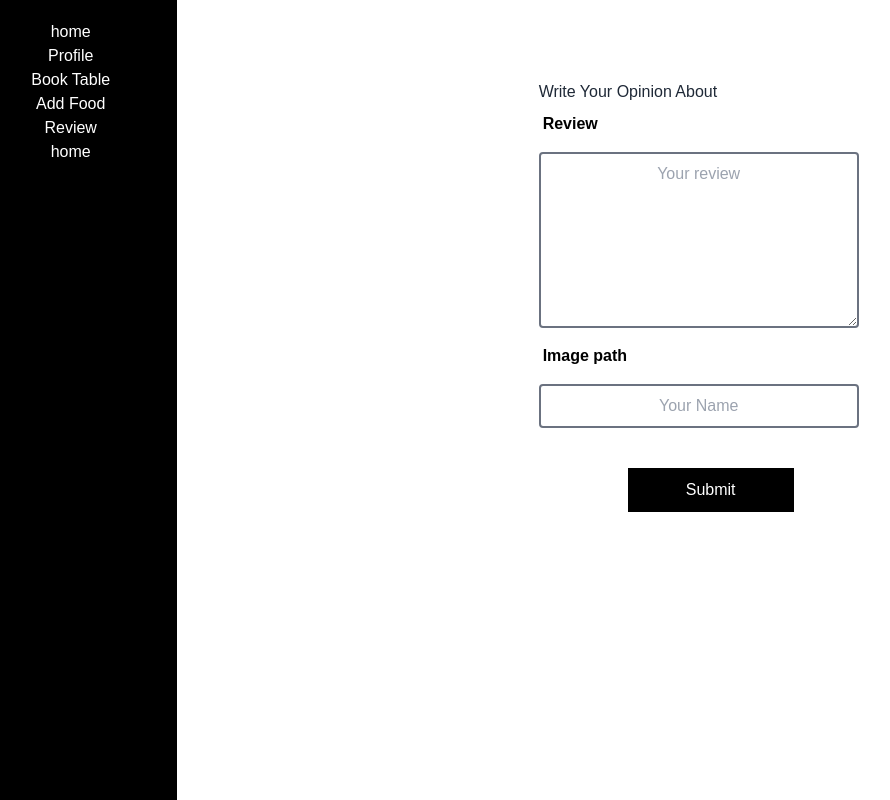
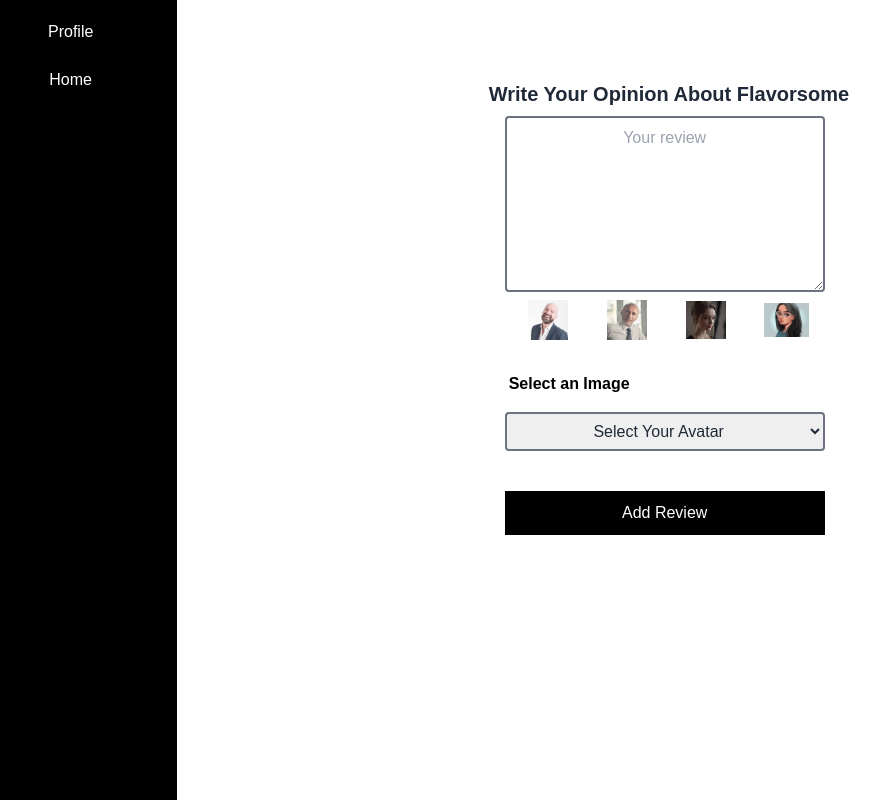
Before and after one commit to MdNadiruzzamanNibras/flavorsome, a Next.js app: page /dashboard/review in a window 1280 px wide. Shown: the whole page, without its empty margins (36-926 px from the left). Built offline with nearby package versions, Linux system fonts and the light colour scheme; no server answers.

Commit message:
review dynamic

```diff
--- a/src/Component/Home/HeroAfter.js
+++ b/src/Component/Home/HeroAfter.js
@@ -1,6 +1,6 @@
 import Image from "next/image";
-import chef from "../../../public/images/hero-after/main_chef.jpg"
-import an from "../../../public/images/hero-after/lafing.jpg"
+import chef from "../../../public/images/hero-after/main_chef.jpg";
+import an from "../../../public/images/hero-after/lafing.jpg";
 
 const HeroAfter = () => {
   return (
@@ -21,10 +21,17 @@
         <div className="flex justify-center ">
           <div>
             {/* <h2>about</h2> */}
-                <h1 className="font-bold  lg:text-5xl md:text-2xl lg:mt-20 ">Flavorsome <br /> Restaurant</h1>
-                <p className="w-96 lg:font-medium lg:text-xl lg:mt-8">A small river named Duden flows by their place and supplies it with the necessary regelialia. It is a paradisematic country, in which roasted parts of sentences fly into your mouth.</p>
-                <p className="w-96 lg:font-medium lg:text-xl lg:my-8">Mon - Fri <span className="font-bold">8 AM - 11 PM</span></p>
-                <h4 style={{color:"#D1B000"}} className="font-bold  lg:text-5xl md:text-2xl ">+ 1-978-123-4567</h4>
+            <h1 className="font-bold  lg:text-5xl md:text-2xl lg:mt-20 ">
+              Flavorsome <br /> Restaurant
+            </h1>
+            <p className="w-96 lg:font-medium lg:text-xl lg:mt-8">
+              A small river named Duden flows by their place and supplies it
+              with the necessary regelialia. It is a paradisematic country, in
+              which roasted parts of sentences fly into your mouth.
+            </p>
+            <p className="w-96 lg:font-medium lg:text-xl lg:my-8">
+              Mon - Fri <span className="font-bold">8 AM - 11 PM</span>
+            </p>
           </div>
         </div>
       </div>
--- a/src/Component/layout/DashBoard.js
+++ b/src/Component/layout/DashBoard.js
@@ -1,24 +1,51 @@
+import useAdmin from "@/Hook/useAdmin";
+import auth from "@/firebase/firebase.config";
 import Link from "next/link";
+import { useAuthState } from "react-firebase-hooks/auth";
 
+const DashBoard = ({ children }) => {
+  const [user] = useAuthState(auth);
+  const [admin] = useAdmin(user);
+  return (
+    <div className="flex">
+      <div className="w-64 min-h-screen bg-black text-white">
+        <div className=" flex flex-col text-center mt-5">
+          <h1>
+            <Link href="/dashboard">Profile</Link>
+          </h1>
 
-const DashBoard = ({children}) => {
-    return (
-        <div className="flex">
-            <div className="w-64 min-h-screen bg-black text-white">
-                <div className=" flex flex-col text-center mt-5">
-                    <h1><Link href='/'>home</Link></h1>
-                    <h1><Link href='/dashboard'>Profile</Link></h1>
-                    <h1><Link href='/dashboard/book'>Book Table</Link></h1>
-                    <h1><Link href='/dashboard/addfood'>Add Food</Link></h1>
-                    <h1><Link href='/dashboard/review'>Review</Link></h1>
-                    <h1><Link href='/'>home</Link></h1>
-            </div>
+          {user && !admin && (
+            <>
+              <h1>
+                <Link href="/dashboard/review">Review</Link>
+              </h1>
+              <h1>
+                <Link href="/dashboard/book">Book Table</Link>
+              </h1>
+            </>
+          )}
 
-            </div> <div className="w-full">
-                {children}
-            </div>
+          {admin && (
+            <>
+              <h1>
+                <Link href="/dashboard/addfood">Add Food</Link>
+              </h1>
+              <h1>
+                <Link href="/dashboard/book">Book Table</Link>
+              </h1>
+            </>
+          )}
+
+          <div>
+            <h1 className="mt-6">
+              <Link href="/">Home</Link>
+            </h1>
+          </div>
         </div>
-    );
+      </div>{" "}
+      <div className="w-full">{children}</div>
+    </div>
+  );
 };
 
 export default DashBoard;
--- /dev/null
+++ b/src/pages/dashboard/mybook.jsx
@@ -0,0 +1,5 @@
+const MYBook = () => {
+  return <div></div>;
+};
+
+export default MYBook;
--- a/src/pages/dashboard/review.jsx
+++ b/src/pages/dashboard/review.jsx
@@ -1,7 +1,13 @@
 import DashBoard from "@/Component/layout/DashBoard";
 import auth from "@/firebase/firebase.config";
 import { useAuthState } from "react-firebase-hooks/auth";
-
+import Image from "next/image";
+import image_one from "../../../public/images/avatar/images.jpg";
+import image_two from "../../../public/images/avatar/image_2.jpg";
+import female_one from "../../../public/images/avatar/female.jpg";
+import female_two from "../../../public/images/avatar/female_two.jpg";
+import { ToastContainer, toast } from "react-toastify";
+import "react-toastify/dist/ReactToastify.css";
 
 const AddReview = () => {
   const [user] = useAuthState(auth);
@@ -9,52 +15,131 @@
   const handleReview = (e) => {
     e.preventDefault();
 
-        const review= e.target.review.value;
+    const review = e.target.review.value;
     const image = e.target.image.value;
-        console.log( review, image);
+    console.log(review, image);
     const reviewdata = {
       name: user.displayName,
       review: review,
-            image: image
+      image: image,
+    };
+    fetch("http://localhost:5000/review", {
+      method: "POST",
+      headers: {
+        "Content-Type": "application/json",
+      },
+      body: JSON.stringify(reviewdata),
+    })
+      .then((res) => res.json())
+      .then((data) => {
+        if (data.insertedId) {
+          toast.success("add you riview");
+        } else {
+          toast.error("Try agian");
         }
-        fetch('http://localhost:5000/review',{
-            method:'POST',
-            headers:{
-                'Content-Type': 'application/json'
-            },
-            body:JSON.stringify(reviewdata)
-    })
-      .then(res => res.json())
-      .then(data => {
-      console.log(data,"28 line data");
-
-        })
-    }
+      });
+  };
   return (
     <div className="container mx-auto">
       <div className=" flex justify-center h-screen">
-                <div className=" w-full lg:w-[400px]  px-7 mt-20 h-fit">
-                    <h1>Write Your Opinion About </h1>
+        <div className=" w-full lg:w-[500px]  px-7 mt-20 h-fit">
+          <h1 className="text-xl font-semibold">
+            Write Your Opinion About Flavorsome{" "}
+          </h1>
           <form onSubmit={handleReview}>
+            <div className="flex flex-col">
+              <textarea
+                type="text"
+                required
+                placeholder="Your review"
+                name="review"
+                className="text-center py-2 lg:ml-4 w-80 h-44 my-2
+                 focus:outline-none rounded border-gray-500 border-2 "
+              />
+            </div>
+            <div className="flex justify-around items-center mb-6 w-80 lg:ml-5">
+              <div className="relative">
+                <Image
+                  className="peer"
+                  width={40}
+                  height={40}
+                  src={image_one}
+                  alt=""
+                />
+                <span className="text-xs hidden absolute  peer-hover:block">
+                  Male One
+                </span>
+              </div>
 
-                   <div className="flex flex-col">
-            <label className="label">
-              <span className="text-base text-black font-bold">Review</span>
-            </label>
-            <textarea type="text" required placeholder="Your review" name="review" className="text-center py-2 w-80 h-44 my-2 focus:outline-none rounded border-gray-500 border-2 "  />
-
+              <div className="relative">
+                <Image
+                  className="peer"
+                  width={40}
+                  height={40}
+                  src={image_two}
+                  alt=""
+                />
+                <span className="text-xs hidden absolute peer-hover:block">
+                  Male two
+                </span>
+              </div>
+              <div className="relative">
+                <Image
+                  className="peer"
+                  width={40}
+                  height={40}
+                  src={female_one}
+                  alt=""
+                />
+                <span className="text-xs hidden absolute  peer-hover:block">
+                  Female One
+                </span>
+              </div>
+              <div className="relative ">
+                <Image
+                  className="peer"
+                  width={45}
+                  height={45}
+                  src={female_two}
+                  alt=""
+                />
+                <span className="text-xs hidden absolute  peer-hover:block">
+                  Female Two
+                </span>
+              </div>
             </div>
             <div className="flex flex-col">
               <label className="label">
-              <span className="text-base text-black font-bold">Image path</span>
+                <span className="text-base lg:ml-4 text-black font-bold">
+                  Select an Image
+                </span>
               </label>
-            <input type="text" required placeholder="Your Name" name="image" className="text-center py-2 w-80 my-2 focus:outline-none rounded border-gray-500 border-2 "  />
+              <select
+                required
+                name="image"
+                className="text-center py-2 w-80 lg:ml-4 my-2 focus:outline-none rounded border-gray-500 border-2"
+              >
+                <option value="" disabled selected>
+                  Select Your Avatar
+                </option>
+                <option value="/images/avatar/images.jpg">Male One</option>
+                <option value="/images/avatar/image_2.jpg">Male two</option>
+                <option value="/images/avatar/female.jpg">Female One</option>
+                <option value="/images/avatar/female_two.jpg">
+                  Female Two
+                </option>
+              </select>
+            </div>
 
-                    </div>
-                    <div className="flex justify-center" >
-            <input  className="px-14 cursor-pointer py-2 border-2 border-black  text-white mt-8 bg-black hover:text-black hover:bg-white" type="submit" />
+            <div className="">
+              <input
+                className="w-80 lg:ml-4 cursor-pointer py-2 border-2 border-black  text-white mt-8 bg-black hover:text-black hover:bg-white"
+                type="submit"
+                value="Add Review"
+              />
             </div>
           </form>
+          <ToastContainer />
         </div>
       </div>
     </div>
@@ -64,5 +149,5 @@
 export default AddReview;
 
 AddReview.getLayout = function getLayout(page) {
-    return <DashBoard>{ page}</DashBoard>
+  return <DashBoard>{page}</DashBoard>;
 };
```
Also changed, not shown: src/Component/Home/CountAll.js (+34 -26 lines), src/Component/Home/HappyClient.js (+35 -40 lines), src/pages/dashboard/addfood.jsx (+57 -31 lines), src/pages/index.js (+26 -14 lines), public/images/avatar/female.jpg (added), public/images/avatar/female_two.jpg (added). Lines whose indentation alone changed are shown as unchanged.
